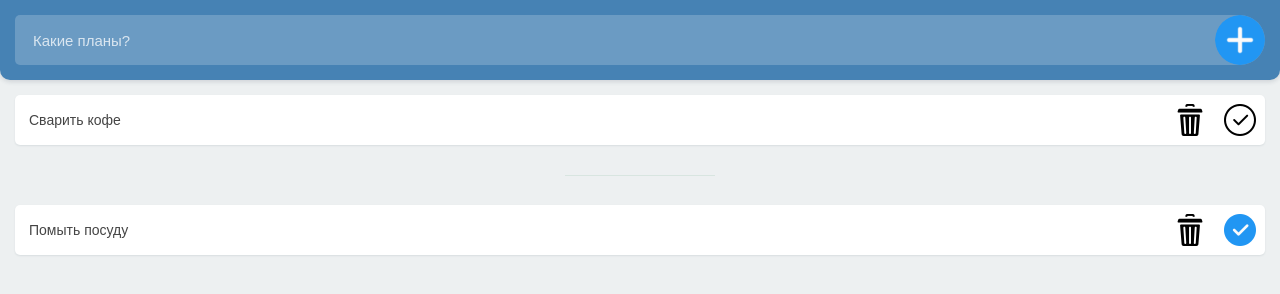
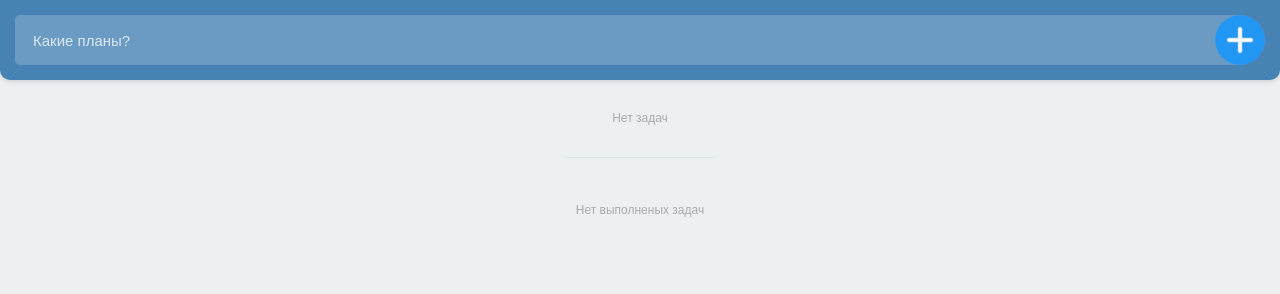
Before and after one commit to MarVikt/todo-list, a plain HTML site: page index.html in a window 1280 px wide. Drawn offline with Linux system fonts and the light colour scheme.

Commit message:
completed task #13

```diff
--- a/index.html
+++ b/index.html
@@ -25,22 +25,22 @@
 	<div class="todo-container">
 
 		<ul class="todo todo-list" id="todo">
-			<li class="todo-item">
+			<!-- <li class="todo-item">
 				<span class="text-todo">Сварить кофе</span>
 				<div class="todo-buttons">
 					<button class="todo-remove"></button>
 					<button class="todo-complete"></button>
 				</div>
-			</li>
+			</li> -->
 		</ul>
 		<ul class="todo todo-completed" id="completed">
-			<li class="todo-item">
+			<!-- <li class="todo-item">
 				<span class="text-todo">Помыть посуду</span>
 				<div class="todo-buttons">
 					<button class="todo-remove"></button>
 					<button class="todo-complete"></button>
 				</div>
-			</li>
+			</li> -->
 		</ul>
 	</div>
 
--- a/js/main.js
+++ b/js/main.js
@@ -1,21 +1,8 @@
 const formTask = document.querySelector('.todo-control');
-// const buttonPlus = document.getElementById('add');
-// const buttonsRemove = document.querySelectorAll('.todo-remove');
-// const buttonsCompleted = document.querySelectorAll('.todo-complete');
 const todoList = document.querySelector('.todo-list');
 const completedList = document.querySelector('.todo-completed');
 
-// let taskList = [];
-let taskList = [
-  {
-    text: "Сварить кофе",
-    completed: false
-  },
-  {
-    text: "Помыть посуду",
-    completed: true
-  }
-];
+let taskList = [];
 
 formTask.addEventListener('submit', function(event) {
   event.preventDefault();
@@ -34,7 +21,7 @@ formTask.addEventListener('submit', function(event) {
 
 function updateList() {
   todoList.innerHTML = '';
-  completed.innerHTML = '';
+  completedList.innerHTML = '';
   taskList.forEach(function(item,index) {
     const listItem = document.createElement('li');
 
@@ -60,8 +47,10 @@ function updateList() {
     });
 
   });
+  localStorage.tasks = JSON.stringify(taskList);
 }
 
+if (typeof localStorage.tasks !== 'undefined') {
+  taskList = JSON.parse(localStorage.tasks);
+}
 updateList();
-
-console.log(taskList);
```
